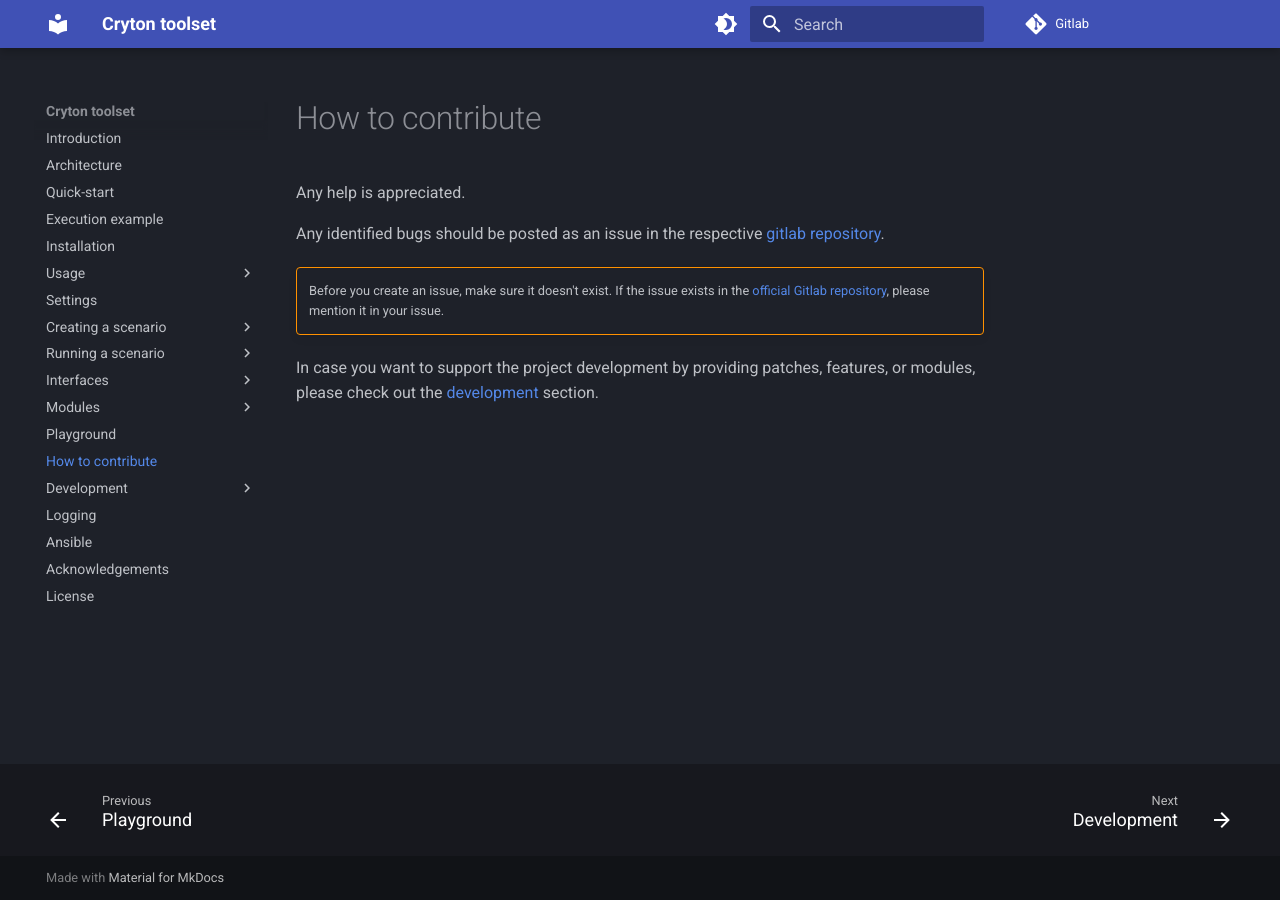
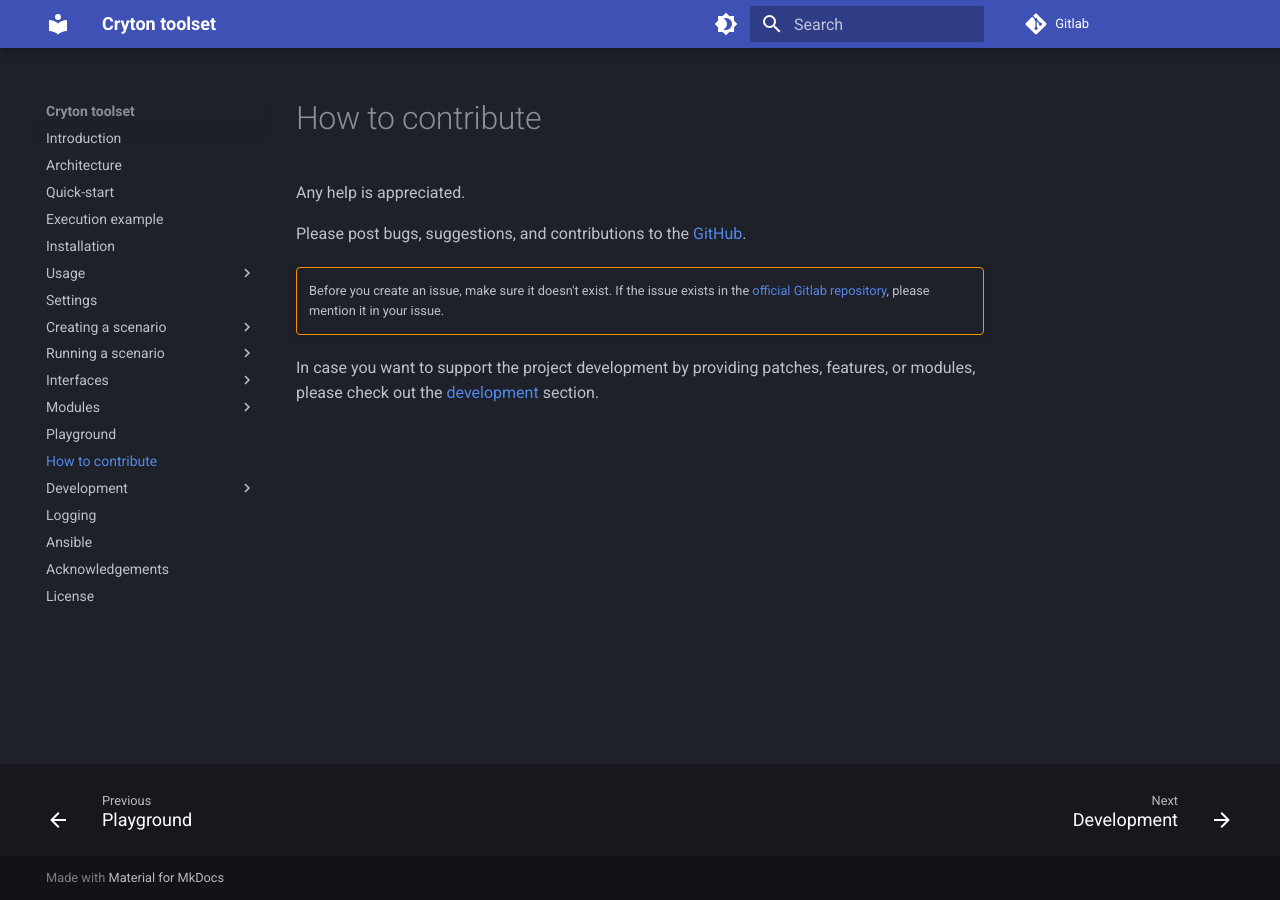
Before and after one commit to CSIRT-MU/Cryton, an MkDocs documentation site: the page built from docs/contribution-guide.md, in a window 1280 px wide. Built offline with MkDocs 1.6.1 and Material for MkDocs 9.7.7, drawn with Linux system fonts in a browser that asks for light colours; the version menu is left out.

Commit message:
Updated the gitlab templates and links from gitlab to github Bumped version

```diff
--- a/docs/contribution-guide.md
+++ b/docs/contribution-guide.md
@@ -1,9 +1,9 @@
 Any help is appreciated.
 
-Any identified bugs should be posted as an issue in the respective [gitlab repository](https://gitlab.com/cryton-toolset/){target="_blank"}.
+Please post bugs, suggestions, and contributions to the [GitHub](https://github.com/CSIRT-MU/Cryton){target="_blank"}.
 
 !!! warning ""
 
-    Before you create an issue, make sure it doesn't exist. If the issue exists in the [official Gitlab repository](https://gitlab.ics.muni.cz/cryton){target="_blank"}, please mention it in your issue.
+    Before you create an issue, make sure it doesn't exist. If the issue exists in the [official Gitlab repository](https://gitlab.ics.muni.cz/groups/cryton/-/issues){target="_blank"}, please mention it in your issue.
 
 In case you want to support the project development by providing patches, features, or modules, please check out the [development](development/index.md) section.
--- a/pyproject.toml
+++ b/pyproject.toml
@@ -1,6 +1,6 @@
 [tool.poetry]
 name = "cryton"
-version = "2.1.1"
+version = "2.1.2"
 description = "Advanced scenario orchestrator"
 authors = [
     "Ivo Nutár <nutar@ics.muni.cz>",
```
Also changed, not shown: .gitlab/issue_templates/Bug.md (+2 -2 lines), .gitlab/issue_templates/Default.md (+1 -1 lines), .gitlab/issue_templates/Feature.md (+2 -2 lines), .gitlab/merge_request_templates/Default.md (+4 -4 lines).
